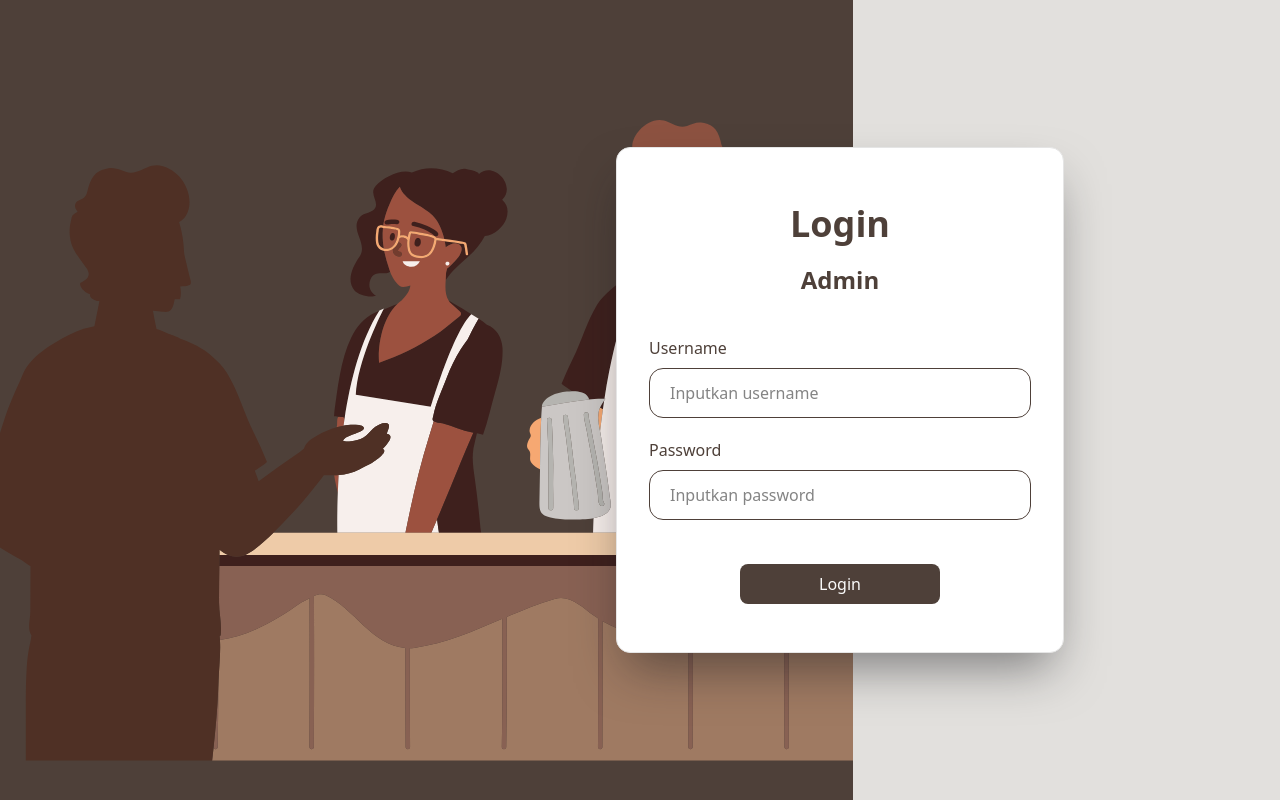
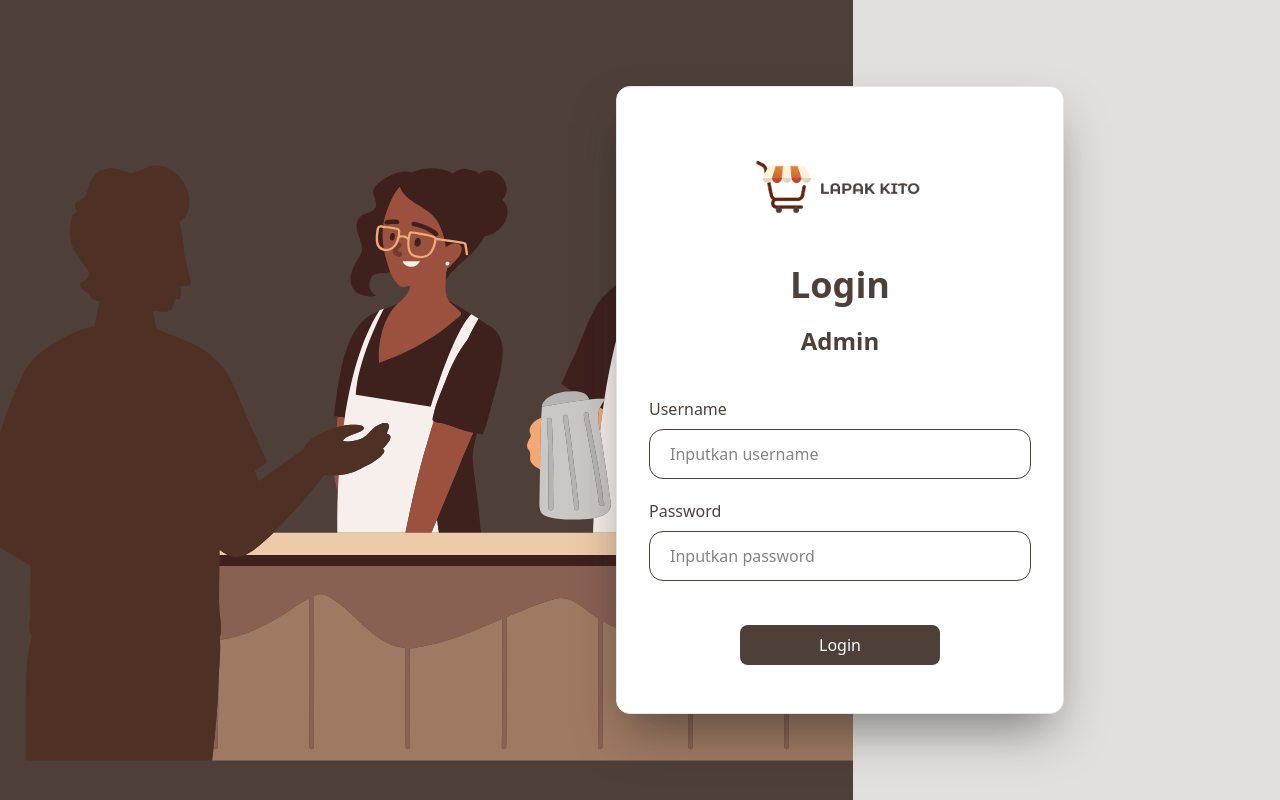
Before and after one commit to azizhadiid/lapakkito, a Next.js app: page /login in a window 1280 px wide. Built offline with nearby package versions, Linux system fonts and the light colour scheme.

Commit message:
nambahin logo di login page

```diff
--- a/components/layout/admin/pages/login.tsx
+++ b/components/layout/admin/pages/login.tsx
@@ -12,27 +12,32 @@ import {
 import { Input } from "@/components/ui/input";
 import { Button } from "@/components/ui/button";
 import IlsLogin from "@/public/iconlogin.svg";
+import Logo from "@/public/images/logo-vertikal.png";
 
 export default function Login() {
   return (
     <main className="min-h-screen bg-[#4E4039] lg:bg-[rgb(226,224,221)]  flex items-center justify-center lg:justify-end p-4">
       <section className="w-full max-w-md lg:mr-50">
         {/* Uncomment jika ingin menggunakan ilustrasi background */}
-        <div className="bg-[#4E4039] absolute left-0 top-0 bottom-0 w-2/3 hidden lg:block">
+        <div className="bg-[#4E4039] absolute left-0 top-0 bottom-0 w-2/3 overflow-hidden">
           <Image
             src={IlsLogin}
             alt="ilustrator admin"
-            className="mt-30 md:hidden lg:block"
+            className="mt-30 hidden md:hidden lg:block"
           />
         </div>
 
         <Card className="w-full shadow-2xl shadow-zinc-900/50 relative">
           <CardContent className="pt-8 pb-6 px-6 sm:px-8">
-            <section className="mb-8 sm:mb-10">
-              <CardTitle className="text-center text-[#4E4039] text-3xl sm:text-4xl mb-3 sm:mb-5 font-bold">
+            <section className="mb-8 sm:mb-10 *:text-center">
+              <CardTitle className="flex justify-center mb-10">
+                <Image src={Logo} alt="logo" className="w-50" />
+              </CardTitle>
+
+              <CardTitle className="text-[#4E4039] text-3xl sm:text-4xl mb-3 sm:mb-5 font-bold">
                 Login
               </CardTitle>
-              <CardTitle className="text-center text-[#4E4039] text-xl sm:text-2xl">
+              <CardTitle className="text-[#4E4039] text-xl sm:text-2xl">
                 Admin
               </CardTitle>
             </section>
```
